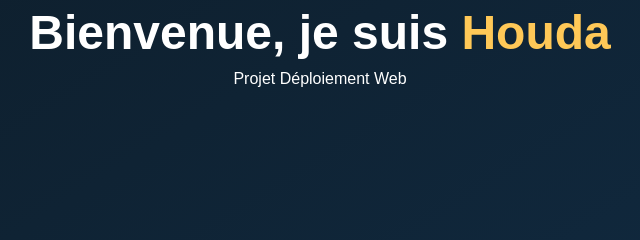
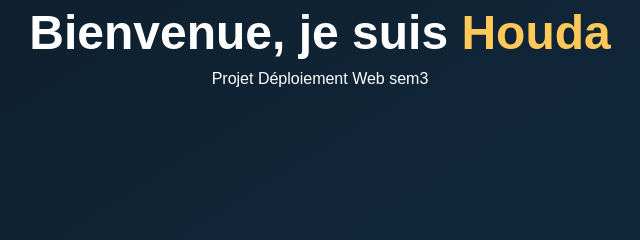
Before and after one commit to HoudaAjmi/Houda, a plain HTML site: page index.html in a window 1280 px wide. Shown: the part 354-594 px from the top of the page, 320-960 px from the left. Drawn offline with Linux system fonts and the light colour scheme.

Commit message:
Update index.html

```diff
--- a/index.html
+++ b/index.html
@@ -25,7 +25,7 @@
     <section id="home" class="hero">
         <div class="hero-content">
             <h1>Bienvenue, je suis <span class="highlight">Houda</span></h1>
-            <p>Projet Déploiement Web </p>
+            <p>Projet Déploiement Web sem3 </p>
 
         </div>
     </section>
```
